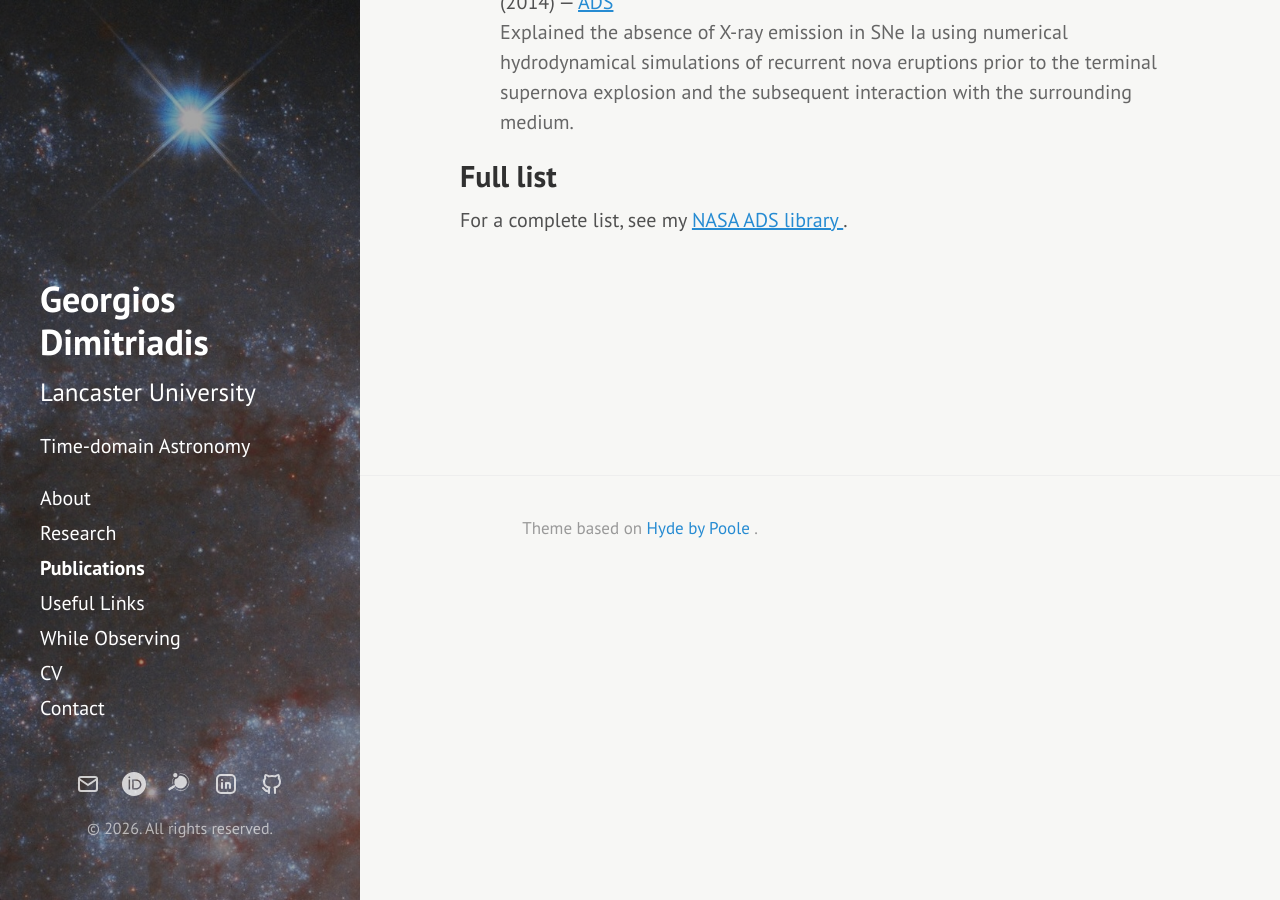
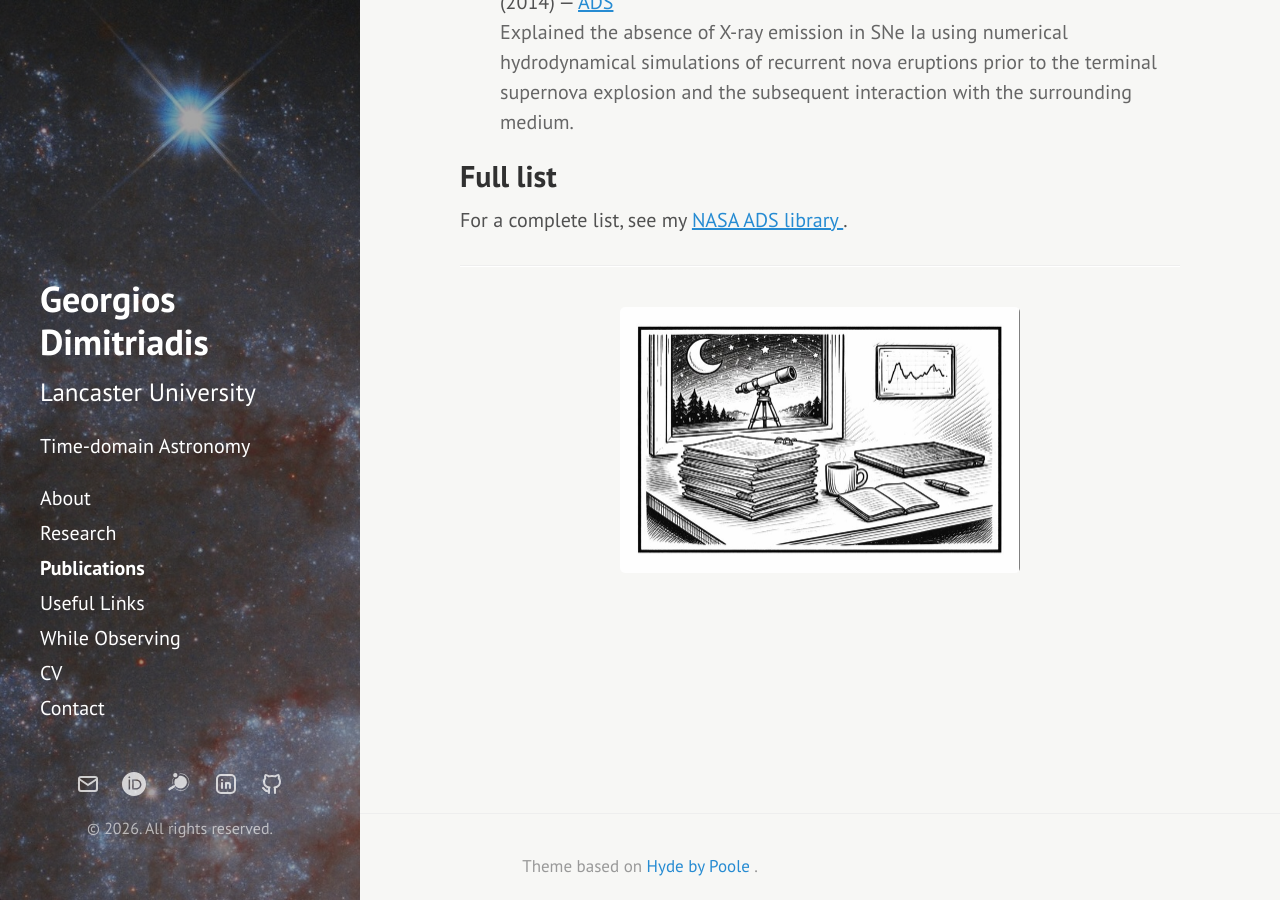
Before and after one commit to geodimitriadis/geodimitriadis.github.io, a Jekyll site: the page built from publications.md, in a window 1280 px wide and 900 px high, scrolled down 1574 px. Built offline with Jekyll 4.4.1, drawn with Linux system fonts in a browser that asks for light colours.

Commit message:
Update publications.md

```diff
--- a/publications.md
+++ b/publications.md
@@ -73,3 +73,11 @@ This page highlights selected publications. For a complete and up-to-date list,
   </a>
   .
 </p>
+
+---
+
+<div style="text-align: center; margin-top: 2rem;">
+  <img src="{{ site.baseurl }}/public/images/publications-cartoon.png"
+       alt="Observing"
+       style="max-width: 400px; width: 100%; height: auto; display: block; margin: 0 auto;">
+</div>
```
